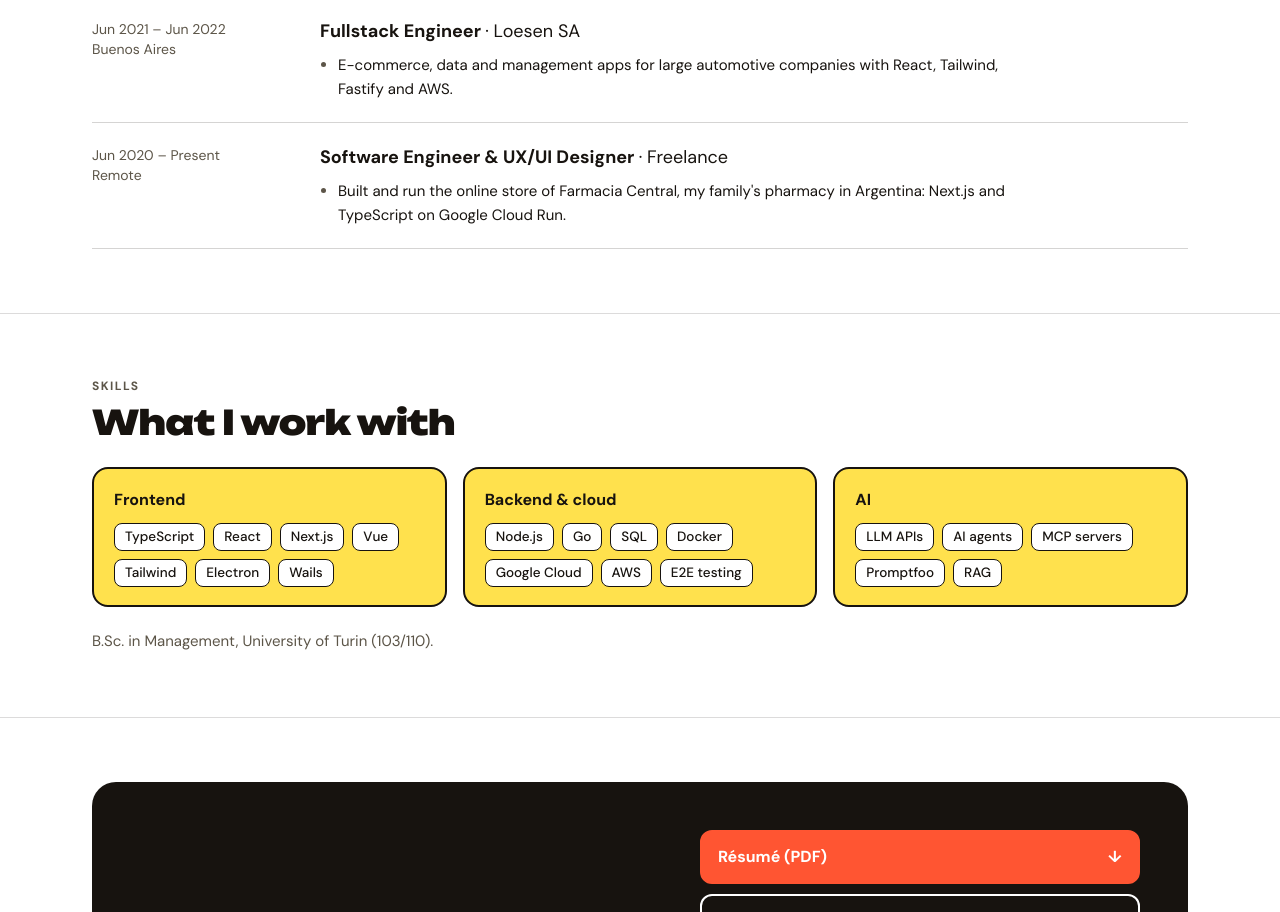
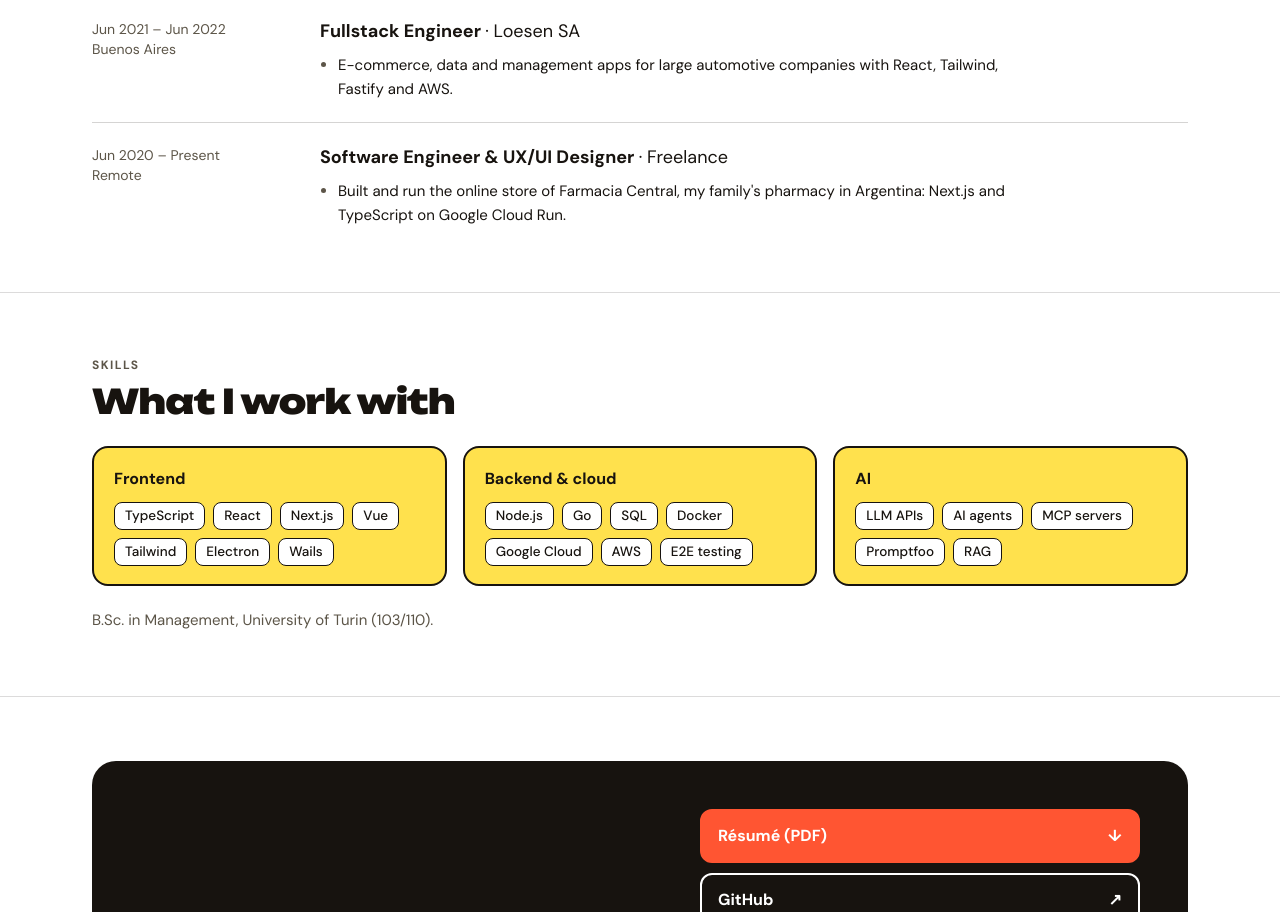
Before and after one commit to AgustinRujana/agustinrujana.com, a Next.js app: page / in a window 1280 px wide. Shown: the part 2440-3352 px from the top of the page. Built offline with nearby package versions, Linux system fonts and the light colour scheme.

Commit message:
Drop the divider under the last experience item

```diff
--- a/src/components/ExperienceItem.tsx
+++ b/src/components/ExperienceItem.tsx
@@ -4,7 +4,7 @@ import { richText } from "@/lib/rich-text";
 
 export function ExperienceItem({ job }: { job: Job }) {
   return (
-    <li className="grid gap-x-7 gap-y-1 border-b border-ink/18 py-5 min-[700px]:grid-cols-[200px_1fr]">
+    <li className="grid gap-x-7 gap-y-1 border-b border-ink/18 py-5 last:border-b-0 last:pb-0 min-[700px]:grid-cols-[200px_1fr]">
       <p className="pt-0.5 text-sm text-dim tabular-nums">
         <time dateTime={job.start}>{formatMonth(job.start)}</time> –{" "}
         {job.end ? <time dateTime={job.end}>{formatMonth(job.end)}</time> : "Present"}
```
